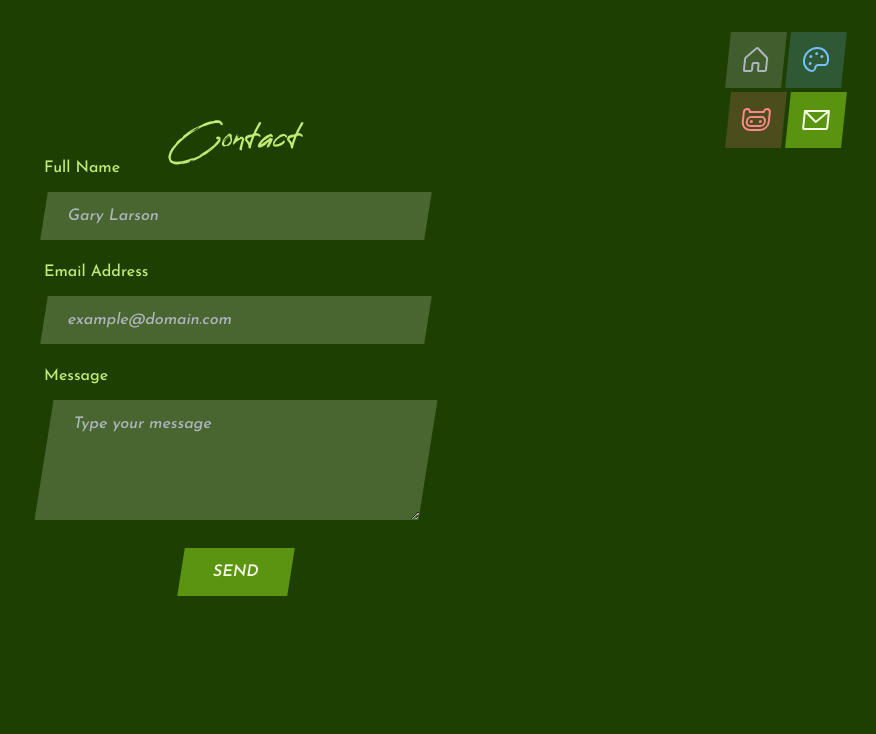
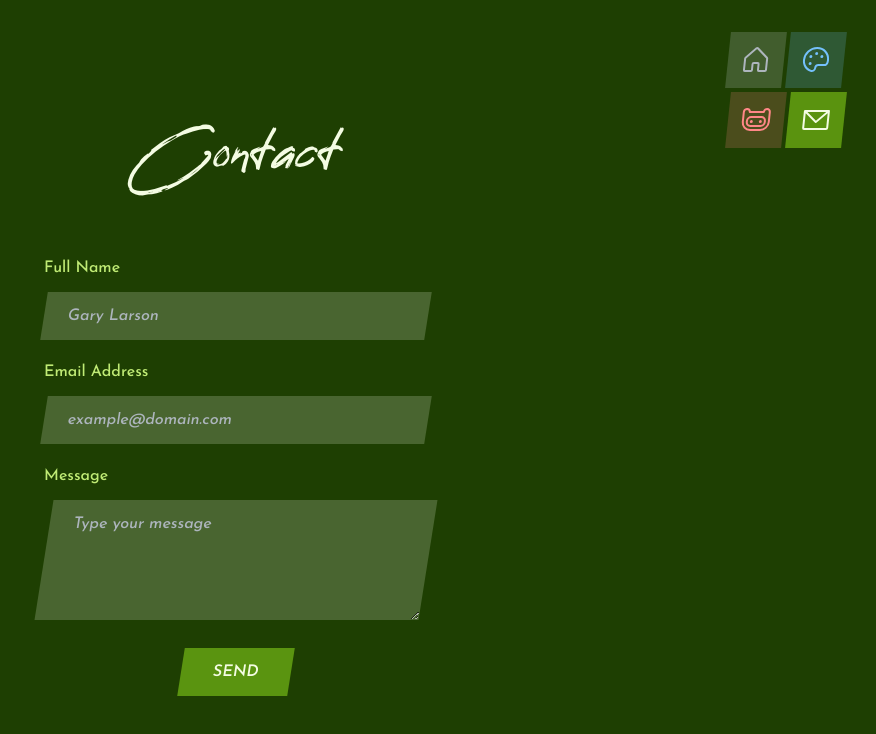
Before and after one commit to theMorganObject/tmo-portfolio, a Next.js app: page /contact in a window 1280 px wide. Shown: the top 734 px of the page, without its empty margins (404-1280 px from the left). Built offline with nearby package versions, Linux system fonts and the light colour scheme.

Commit message:
h2 styles contact page

```diff
--- a/src/app/contact/page.tsx
+++ b/src/app/contact/page.tsx
@@ -2,8 +2,8 @@ import ContactForm from '@/components/contact/ContactForm';
 
 export default function Contact() {
   return (
-    <section className='min-h-screen bg-lime-13 font-sans pt-10 pb-6'>
-      <h2 className='mt-20 flex justify-center font-reey text-3xl text-lime-3'>
+    <section className='min-h-screen bg-lime-13 font-sans'>
+      <h2 className='pt-32 mb-16 flex justify-center font-reey text-lime-0 text-4xl md:text-5xl md:mb-20'>
         Contact
       </h2>
       <ContactForm />
--- a/src/app/projects/page.tsx
+++ b/src/app/projects/page.tsx
@@ -6,7 +6,7 @@ export default function Projects() {
       <h2 className='pt-32 mb-16 flex justify-center font-reey text-blue-0 text-4xl md:text-5xl md:mb-20'>
         All Projects
       </h2>
-      <div className='mt-10 flex justify-center'>
+      <div className='flex justify-center'>
         <Gallery />
       </div>
     </section>
--- a/src/components/contact/ContactForm.tsx
+++ b/src/components/contact/ContactForm.tsx
@@ -41,7 +41,7 @@ const ContactForm: FC = () => {
   return (
     <form
       onSubmit={handleSubmit(onSubmit)}
-      className='flex flex-col items-center mb-6 w-full px-4'
+      className='flex flex-col items-center w-full px-5'
     >
       <div className='mb-5 w-full max-w-sm mx-auto'>
         <label
```
